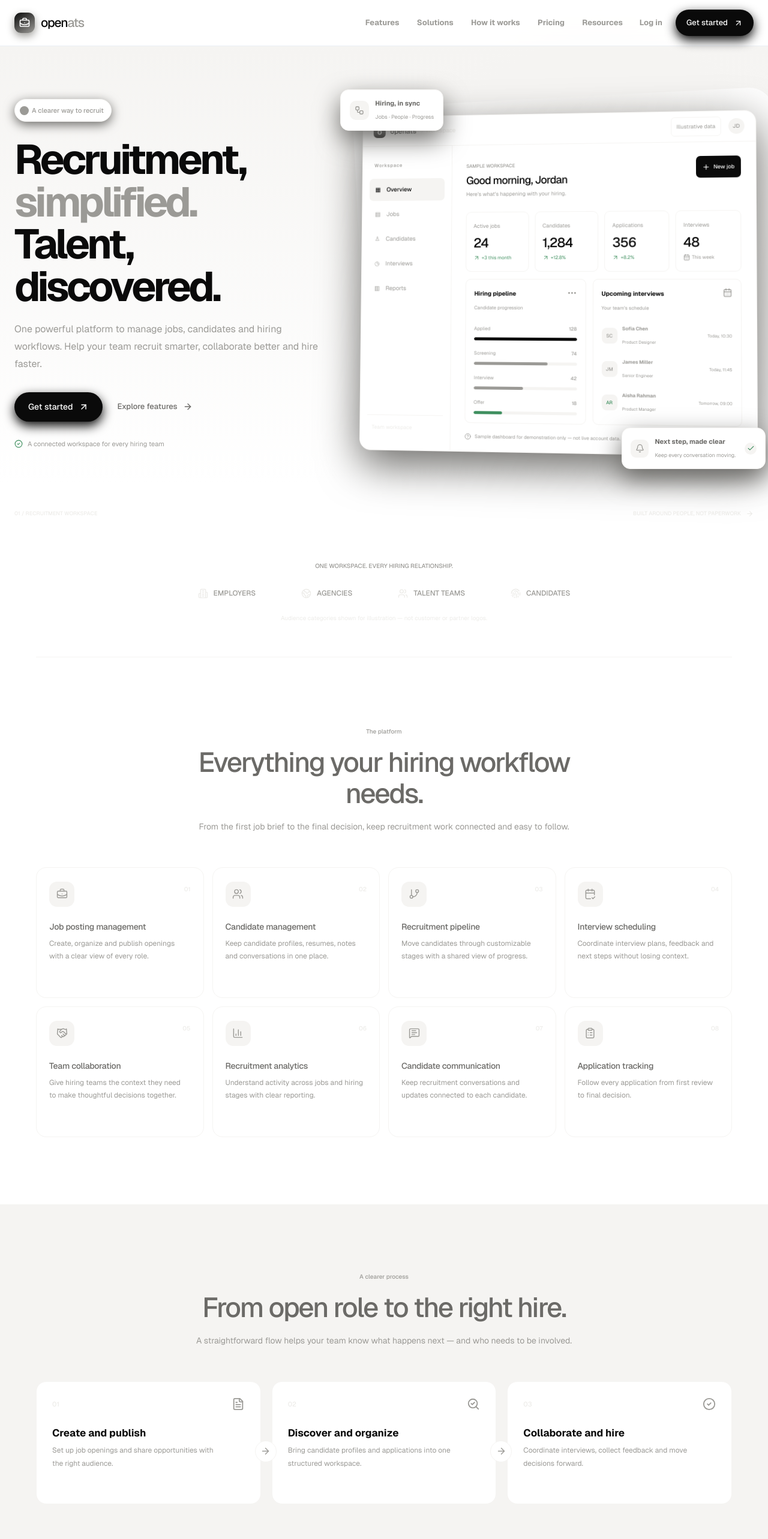
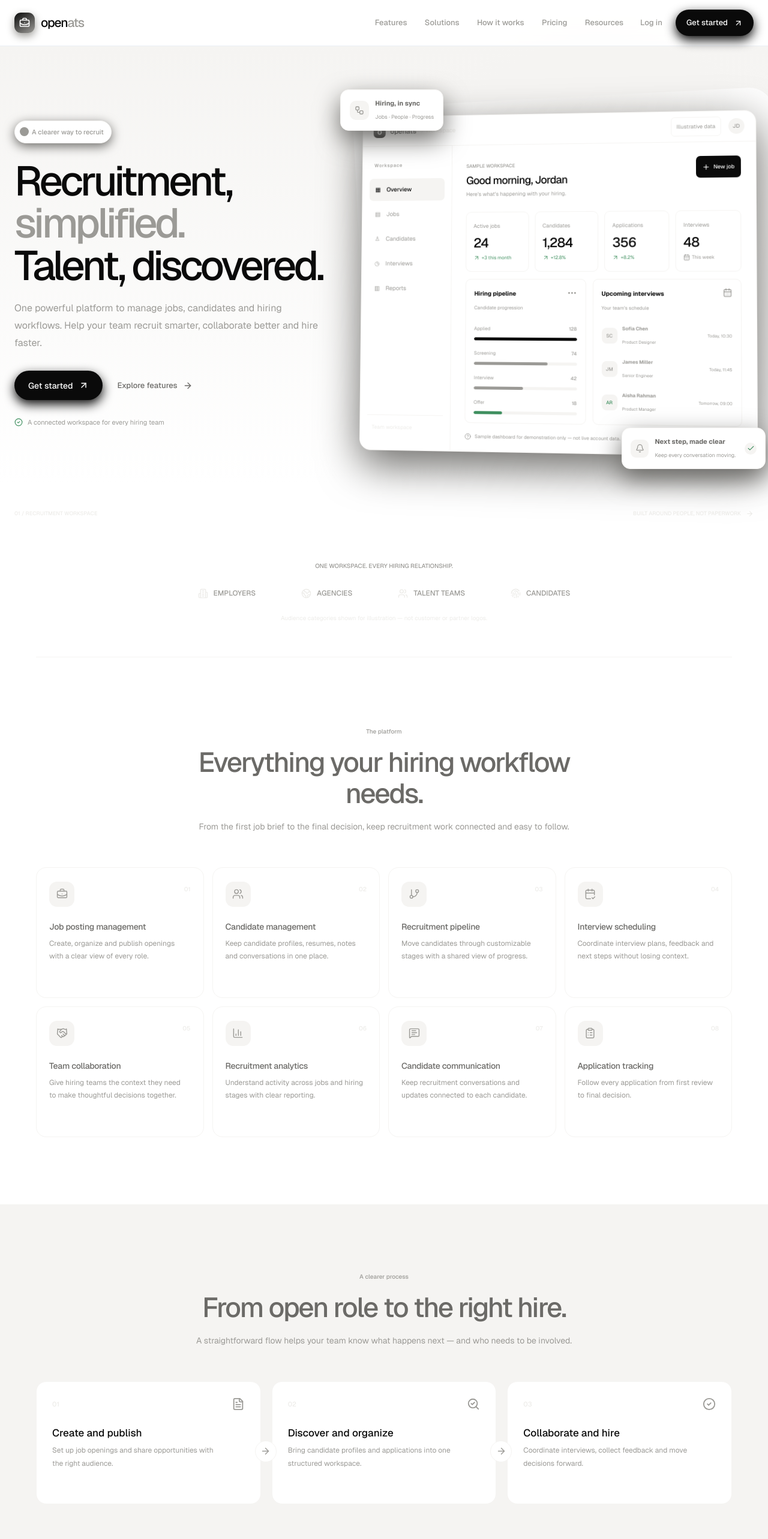
Before and after one commit to truefoxaiinc/openats, a Next.js app: page / in a window 1280 px wide. Shown: the top 2566 px of the page at 60% size. Built offline with nearby package versions, Linux system fonts and the light colour scheme.

Commit message:
style(marketing): finish token alignment and type weights

```diff
--- a/src/app/marketing.module.css
+++ b/src/app/marketing.module.css
@@ -13,9 +13,9 @@
 .nav { width: min(1240px, calc(100% - 48px)); height: 76px; margin: auto; display: flex; align-items: center; justify-content: space-between; gap: 28px; }
 .wordmark { display: inline-flex; align-items: center; gap: 10px; color: var(--color-ink); text-decoration: none; font-size: 21px; font-weight: 500; letter-spacing: -1.1px; }
 .brandIcon { width: 34px; height: 34px; display: grid; place-items: center; border-radius: 11px; color: #ffffff; background: linear-gradient(145deg, #0a0a0a, #9b9a96); box-shadow: 0 5px 14px #9b9a96; }
-.brandAccent { color: #9b9a96; }
+.brandAccent { color: var(--color-ink-3); }
 .desktopLinks { display: flex; align-items: center; gap: clamp(16px, 2.3vw, 32px); margin-left: auto; }
-.desktopLinks a, .loginLink { color: #9b9a96; font-size: 13px; font-weight: 550; text-decoration: none; transition: color .18s ease; }
+.desktopLinks a, .loginLink { color: #9b9a96; font-size: 13px; font-weight: 500; text-decoration: none; transition: color .18s ease; }
 .desktopLinks a:hover, .loginLink:hover { color: var(--color-ink); }
 .navActions { display: flex; align-items: center; gap: 22px; }
 .navCta, .primaryButton { display: inline-flex; align-items: center; justify-content: center; gap: 10px; border-radius: 999px; padding: 12px 18px; color: white; background: #0a0a0a; box-shadow: 0 7px 18px #0a0a0a; text-decoration: none; font-size: 13px; font-weight: 500; transition: transform .2s, background .2s, box-shadow .2s; }
@@ -28,12 +28,12 @@
 .heroCopy { position: relative; z-index: 2; padding-bottom: 16px; }
 .heroBadge { display: inline-flex; align-items: center; gap: 9px; padding: 8px 12px; border: 1px solid #f5f4f2; border-radius: 999px; background: var(--color-surface); color: #9b9a96; font-size: 11px; font-weight: 500; letter-spacing: normal; box-shadow: 0 5px 18px #6b6a67; }
 .heroBadge > span { width: 7px; height: 7px; border-radius: 50%; background: #9b9a96; box-shadow: 0 0 0 4px #9b9a96; }
-.hero h1 { margin: 28px 0 22px; color: var(--color-ink); font-size: clamp(48px, 5.4vw, 72px); line-height: 1.02; letter-spacing: -.065em; font-weight: 680; }
+.hero h1 { margin: 28px 0 22px; color: var(--color-ink); font-size: clamp(48px, 5.4vw, 72px); line-height: 1.02; letter-spacing: -.065em; font-weight: 500; }
 .hero h1 span { color: #9b9a96; }
 .heroCopy > p { max-width: 510px; margin: 0; color: #9b9a96; font-size: 16px; line-height: 1.8; }
 .heroActions { display: flex; align-items: center; gap: 24px; margin-top: 32px; }
 .primaryButton { min-height: 49px; padding-inline: 23px; font-size: 14px; }
-.secondaryButton { display: inline-flex; align-items: center; gap: 9px; color: #6b6a67; font-size: 13px; font-weight: 500; text-decoration: none; }
+.secondaryButton { display: inline-flex; align-items: center; gap: 9px; color: var(--color-ink-2); font-size: 13px; font-weight: 500; text-decoration: none; }
 .secondaryButton:hover { color: var(--color-ink); }
 .heroNote { display: flex; align-items: center; gap: 8px; margin-top: 27px; color: #9b9a96; font-size: 11px; }
 .heroNote svg { color: #3f8f5f; }
@@ -42,7 +42,7 @@
 .heroVisual > .previewShell { position: relative; z-index: 1; transform: perspective(1400px) rotateY(-5deg) rotateX(2deg); transform-origin: center; }
 .visualBadge, .heroMiniCard { position: absolute; z-index: 3; display: flex; align-items: center; gap: 10px; border: 1px solid #f5f4f2; border-radius: 14px; background: var(--color-surface); box-shadow: 0 15px 40px #6b6a67; }
 .visualBadge { top: 0; left: -7px; padding: 12px 15px; }
-.visualBadgeIcon { width: 32px; height: 32px; display: grid; place-items: center; border-radius: 10px; color: #9b9a96; background: #f5f4f2; }
+.visualBadgeIcon { width: 32px; height: 32px; display: grid; place-items: center; border-radius: 10px; color: #9b9a96; background: var(--color-canvas); }
 .visualBadge b, .heroMiniCard b { display: block; color: #6b6a67; font-size: 11px; }
 .visualBadge small, .heroMiniCard small { display: block; margin-top: 3px; color: #9b9a96; font-size: 9px; }
 .heroMiniCard { right: -20px; bottom: 0; padding: 12px 14px; }
@@ -76,7 +76,7 @@
 .stepCard { position: relative; min-height: 205px; padding: 26px; border: 1px solid #f5f4f2; border-radius: 17px; background: var(--color-surface); }
 .stepTop { display: flex; align-items: center; justify-content: space-between; color: #9b9a96; }
 .stepTop > span { color: #edece9; font-size: 11px; font-weight: 500; letter-spacing: normal; }
-.stepCard h3 { margin: 27px 0 9px; color: var(--color-ink); font-size: 17px; font-weight: 680; }
+.stepCard h3 { margin: 27px 0 9px; color: var(--color-ink); font-size: 17px; font-weight: 500; }
 .stepCard p { max-width: 280px; margin: 0; color: #9b9a96; font-size: 12px; line-height: 1.8; }
 .stepConnector { position: absolute; top: 48%; right: -27px; z-index: 2; width: 36px; height: 36px; display: grid; place-items: center; border: 1px solid #f5f4f2; border-radius: 50%; color: #9b9a96; background: white; }
 .solutionGrid { display: grid; grid-template-columns: repeat(3, minmax(0, 1fr)); gap: 17px; }
```
